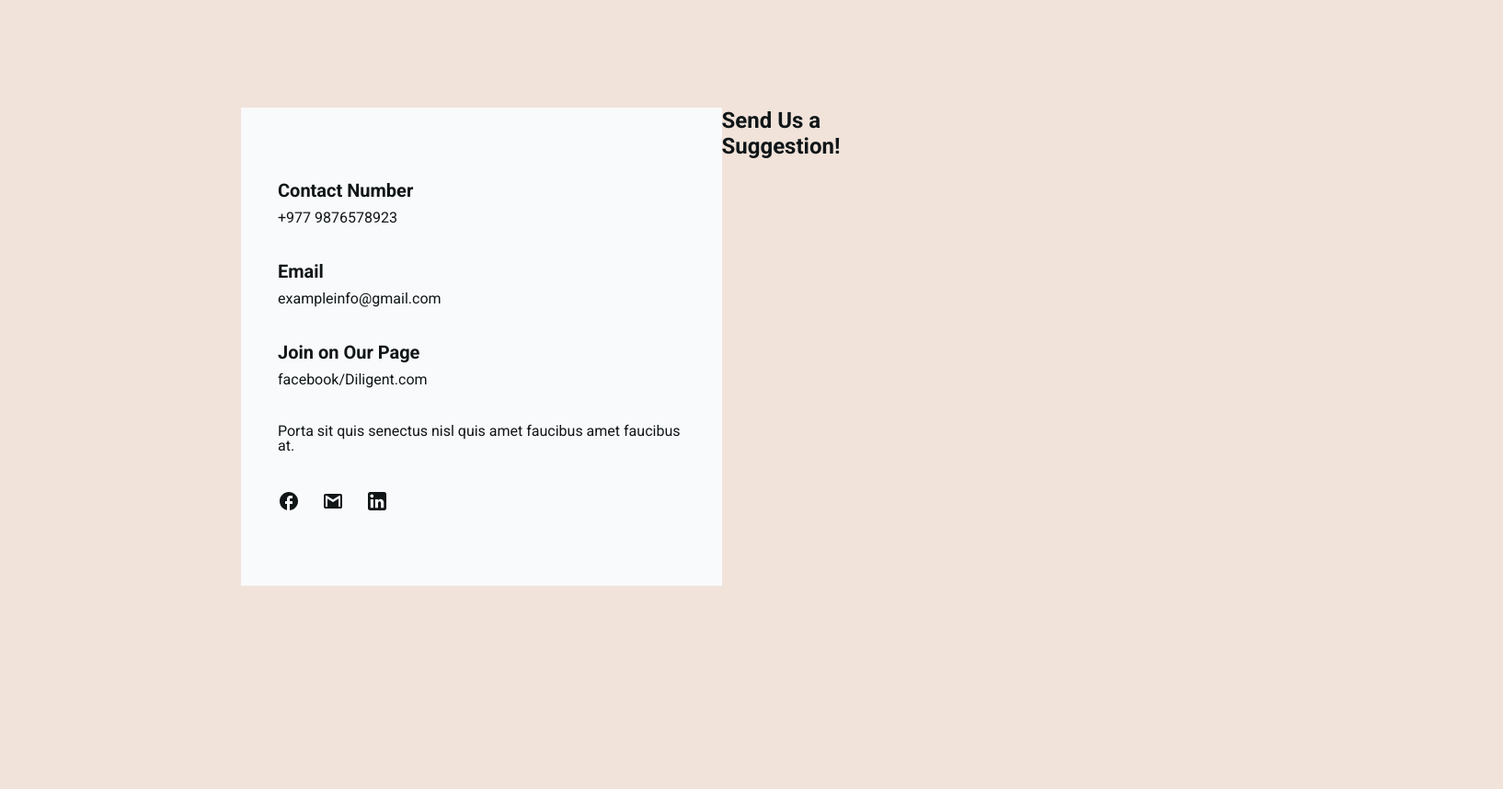
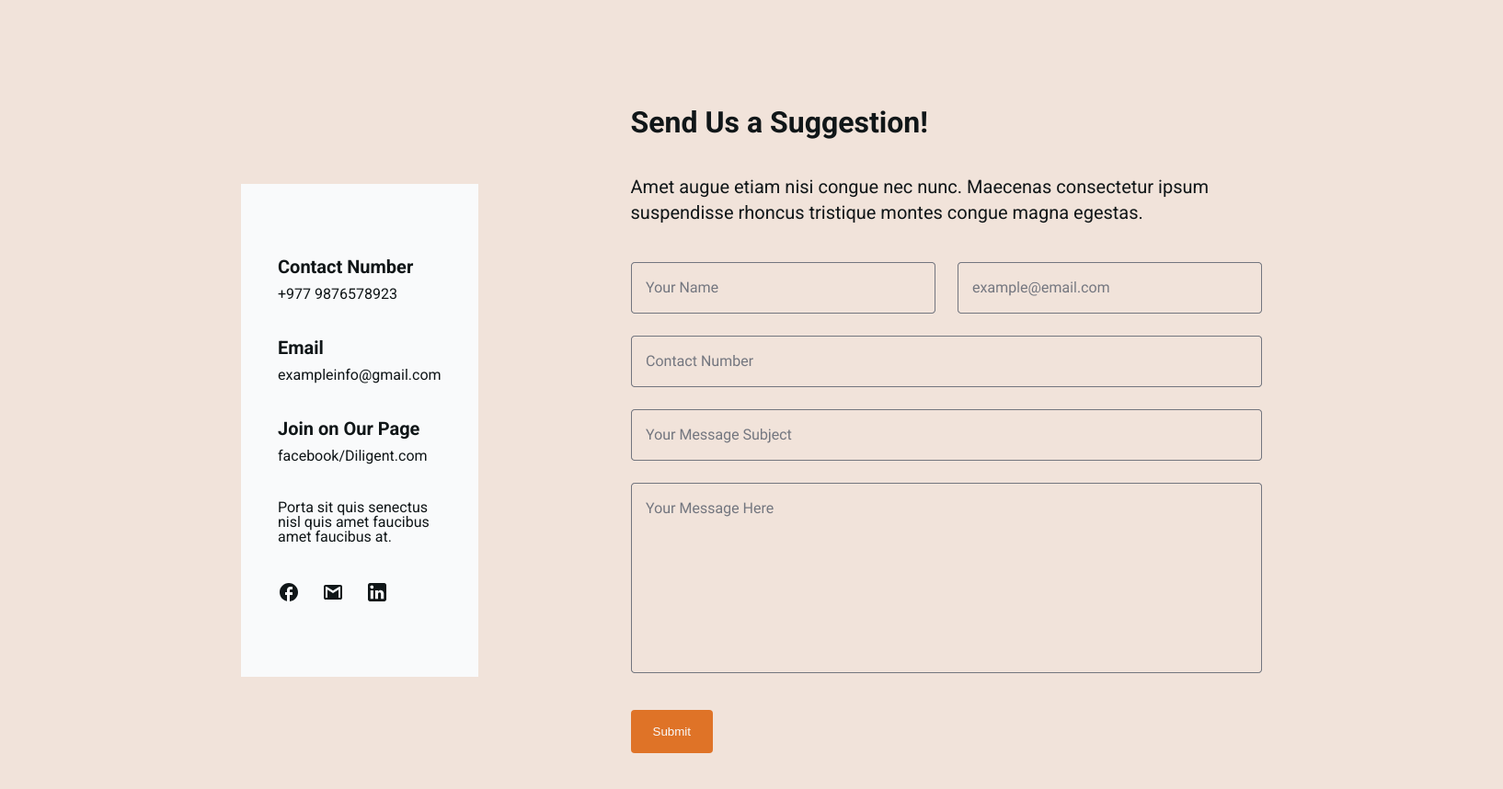
Before and after one commit to sakilaapokharel/Learning_Frontend, a website: page Contact-Us/index.html in a window 1280 px wide. Shown: the part 552-1410 px from the top of the page at 92% size, 1634 px wide, since content can reach past the window. Before the commit the page ends 1309 px from the top, so only its background shows below. Drawn offline with Linux system fonts and the light colour scheme.

Commit message:
Completed

```diff
--- a/Contact-Us/index.html
+++ b/Contact-Us/index.html
@@ -49,8 +49,8 @@
         </div>
       </div>
 
-      <section class="contact">
-        <div class="container">
+
+        <section class="contact">
           <div class="contact-info">
             <div class="contact-item">
               <h2>Contact Number</h2>
@@ -80,9 +80,12 @@
 
           <div class="contact-form">
             <h1>Send Us a Suggestion!</h1>
+            <p>Amet augue etiam nisi congue nec nunc. Maecenas consectetur ipsum suspendisse rhoncus tristique montes congue magna egestas.</p>
+            <img src="Images/form.png" alt="form">
+            <button class="button">Submit</button>
           </div>
         </div>
-      </section>
+
 
     </main>
 	<script src="index.js"></script>
--- a/Contact-Us/style.css
+++ b/Contact-Us/style.css
@@ -111,17 +111,15 @@ main{
     color: #fff;
 }
 
+
 .contact{
-
-}
-
-.container{
     width: fit-content;
     height: fit-content;
     padding: 120px 262px;
     display: flex;
     flex-direction: row;
-
+    align-items: center;
+    gap: 166px;
 }
 
 .contact-info{
@@ -130,6 +128,7 @@ main{
     flex-direction: column;
     padding: 80px 40px;
     gap: 40px;
+    height: fit-content;
 }
 
 .icons{
@@ -139,17 +138,34 @@ main{
 }
 
 .contact-item{
-    gap: 12px;px;
+    gap: 12px;
     display: flex;
     flex-direction: column;
 }
 
-.contact p{
+.contact-item p{
     font-size: 16px;
     line-height: 16px;
 }
 
-.contact h2{
+.contact-item h2{
     font-size: 20px;
     line-height: 20px;
 }
+
+.contact-form{
+    gap: 40px;
+    display: flex;
+    flex-direction: column;
+    width: auto;
+}
+
+.contact-form h1{
+    font-size: 32px;
+    line-height: 32px;
+}
+
+.contact-form p{
+    font-size: 20px;
+    line-height: 28px;
+}
```
Also changed, not shown: Contact-Us/Images/form.png (added).
